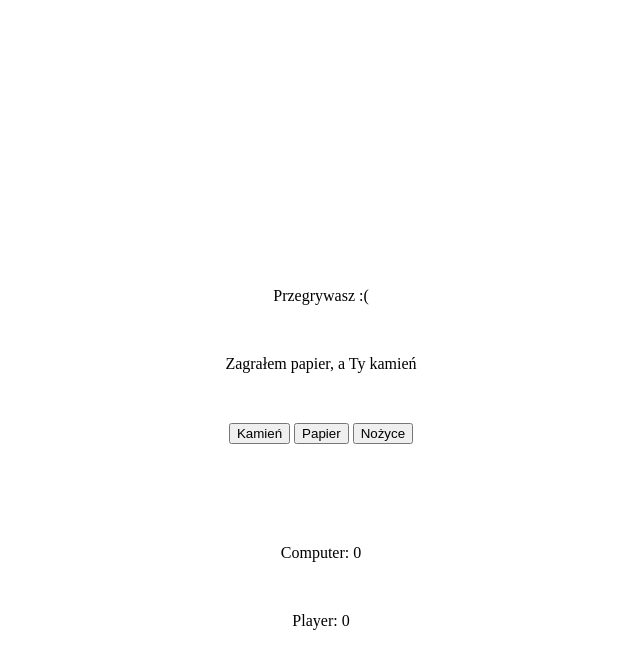
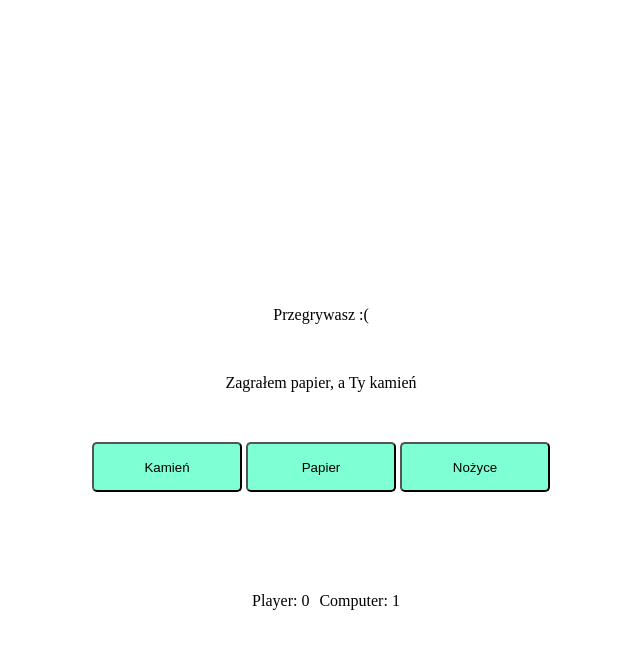
Before and after one commit to AndrejRaven/javascript-prework, a website: page index.html in a window 1280 px wide. Both pictures are taken after a click on the button "Kamień". Shown: the whole page, without its empty margins (319-959 px from the left). Drawn offline with Linux system fonts and the light colour scheme.

Commit message:
add result style button

```diff
--- a/index.html
+++ b/index.html
@@ -14,8 +14,8 @@
 			<button id="button-scissors">Nożyce</button>
 		</div>
 		<div id="result">
-			<div id="cumputerResult">Computer: 0</div>
-			<div id="playerResult">Player: 0</div>
+			<div class="player">Player: 0</div>
+			<div class="computer">Computer: 0</div>
 		</div>
 	</div>
 	<script src="js/functions.js"></script>
--- a/js/functions.js
+++ b/js/functions.js
@@ -7,3 +7,13 @@ function printMessage(msg){
 function clearMessages(){
 	document.getElementById('messages').innerHTML = '';
 }
+
+function clearResult(){
+	document.getElementById('result').innerHTML = '';
+}
+
+function printResult(msg){
+	var div = document.createElement('div');
+	div.innerHTML = msg;
+	document.getElementById('result').appendChild(div);
+}
--- a/js/script.js
+++ b/js/script.js
@@ -1,6 +1,7 @@
 
-var argComputerMove, argMoveId, argPlayerMove, computerMove, playerInput, playerMove, randomNumber, argButtonName, buttonPaper, buttonRock, buttonScissors;
-
+let argComputerMove, argMoveId, argPlayerMove, computerMove, playerInput, playerMove, randomNumber, argButtonName, buttonPaper, buttonRock, buttonScissors;
+let win = 0;
+let loose = 0;
 
 function getMoveName(argMoveId) {
   console.log('wywołano funkcję getMoveName z argumentem: ' + argMoveId);
@@ -20,14 +21,22 @@ function displayResult(argPlayerMove, argComputerMove) {
   console.log('wywołano funkcję displayResults z argumentami: ' + argPlayerMove + ', ' + argComputerMove);
   if (argPlayerMove == 'papier' && argComputerMove == 'kamień') {
     printMessage('Wygrywasz!');
+    win += 1;
+    console.log("Wygranych przez gracza: " + win);
   } else if (argPlayerMove == 'kamień' && argComputerMove == 'nożyce') {
     printMessage('Wygrywasz!');
+    win += 1;
+    console.log("Wygranych przez gracza: " + win);
   } else if (argPlayerMove == 'nożyce' && argComputerMove == 'papier') {
     printMessage('Wygrywasz!');
+    win += 1;
+    console.log("Wygranych przez gracza: " + win);
   } else if (argPlayerMove == argComputerMove) {
     printMessage('Remis');
   } else {
     printMessage('Przegrywasz :(');
+    loose += 1;
+    console.log("Wygranych przez computer: " + loose);
   }
   printMessage('Zagrałem ' + argComputerMove + ', a Ty ' + argPlayerMove);
 }
@@ -43,6 +52,9 @@ function buttonClicked(argButtonName) {
     computerMove = getMoveName(randomNumber);
     console.log('ruch komputera to: ' + computerMove);
     displayResult(playerMove, computerMove);
+    clearResult();
+    printResult("Player: " + win);
+    printResult("Computer: " + loose);
   }
 
   buttonRock = document.getElementById('button-rock');
--- a/sass/style.scss
+++ b/sass/style.scss
@@ -11,3 +11,18 @@
     margin-top: 50px;
     text-align: center;
 }
+
+#result {
+    display: flex;
+}
+
+#result div {
+    padding-left: 10px;
+}
+
+button {
+    width: 150px;
+    height: 50px;
+    border-radius: 5px;
+    background-color: aquamarine;
+}
```
Also changed, not shown: css/style.css, 1 other file.
